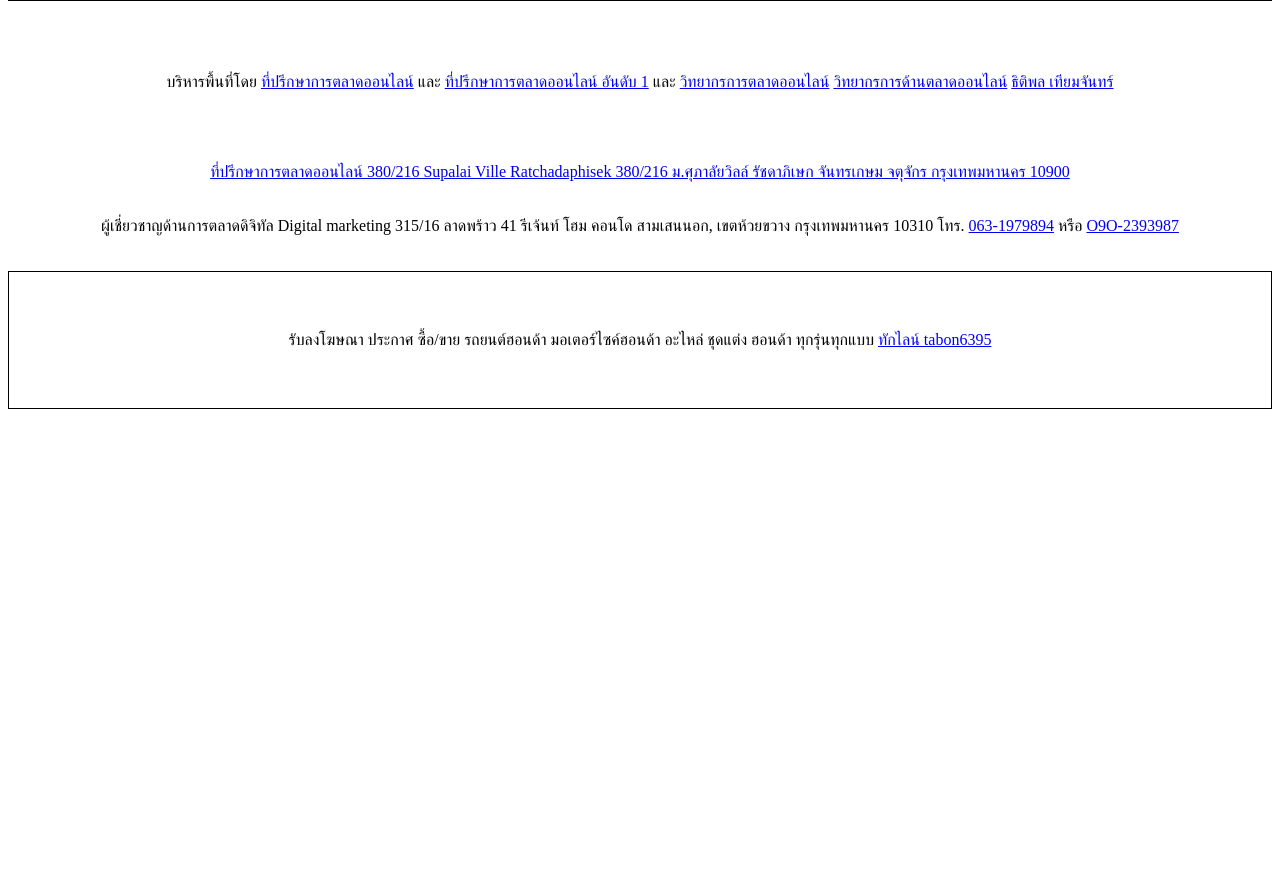
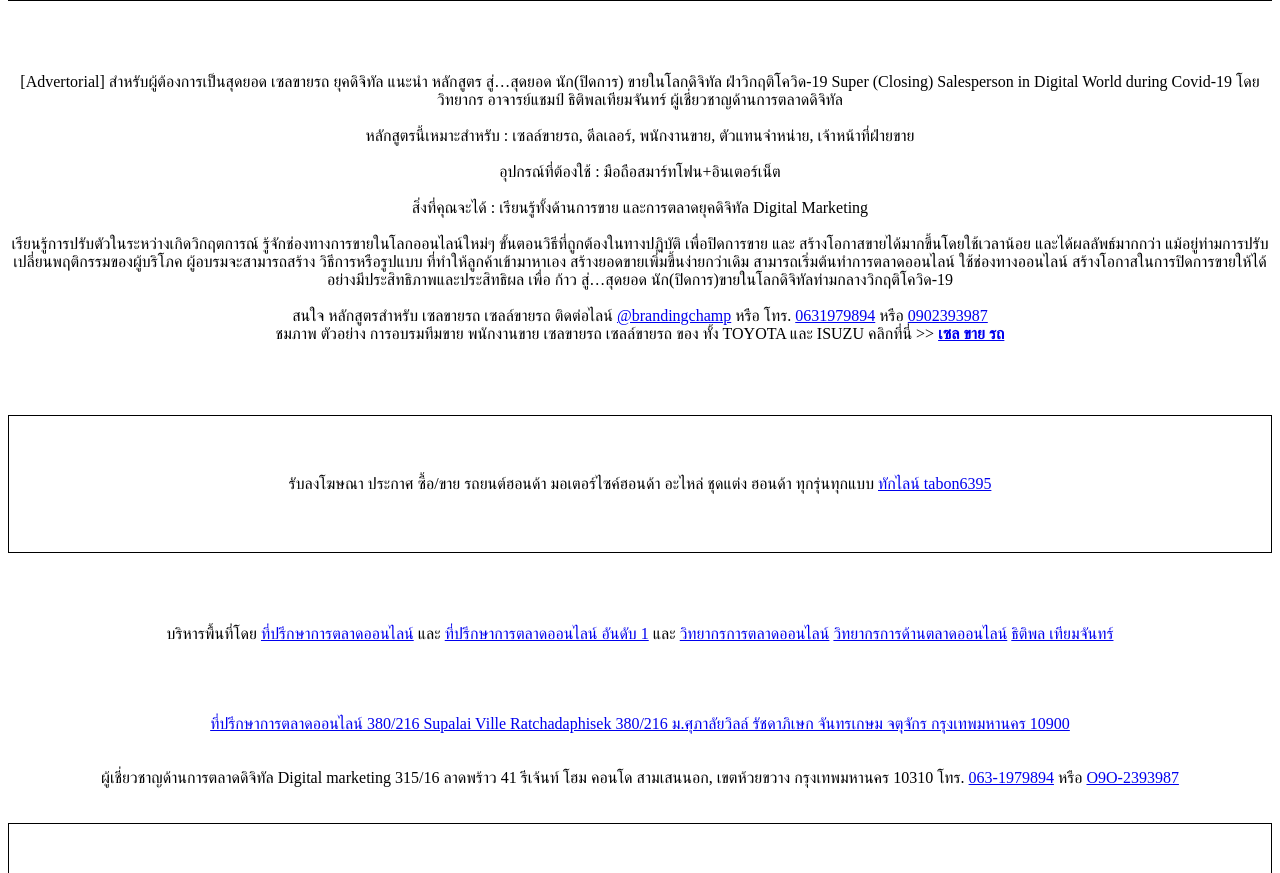
Before and after one commit to c2393987/master, a plain HTML site: page index.html in a window 1280 px wide. Shown: the part 2339-3212 px from the top of the page. Before the commit the page ends 2756 px from the top, so only its background shows below. Drawn offline with Linux system fonts and the light colour scheme.

Commit message:
Update index.html

```diff
--- a/index.html
+++ b/index.html
@@ -139,6 +139,28 @@ th, td {
 </table>
 
 <br/><br/><br/><br/>
+<center>[Advertorial] สำหรับผู้ต้องการเป็นสุดยอด เซลขายรถ ยุคดิจิทัล แนะนำ หลักสูตร สู่…สุดยอด นัก(ปิดการ) ขายในโลกดิจิทัล ฝ่าวิกฤติโควิด-19 Super (Closing) Salesperson in Digital World during Covid-19 โดย วิทยากร อาจารย์แชมป์ ธิติพลเทียมจันทร์ ผู้เชี่ยวชาญด้านการตลาดดิจิทัล</center><br/>
+<center>หลักสูตรนี้เหมาะสำหรับ : เซลล์ขายรถ, ดีลเลอร์, พนักงานขาย, ตัวแทนจําหน่าย, เจ้าหน้าที่ฝ่ายขาย</center><br/>
+<center>อุปกรณ์ที่ต้องใช้ : มือถือสมาร์ทโฟน+อินเตอร์เน็ต</center><br/>
+<center>สิ่งที่คุณจะได้ : เรียนรู้ทั้งด้านการขาย และการตลาดยุคดิจิทัล Digital Marketing</center><br/>
+<center>เรียนรู้การปรับตัวในระหว่างเกิดวิกฤตการณ์ รู้จักช่องทางการขายในโลกออนไลน์ใหม่ๆ
+ขั้นตอนวิธีที่ถูกต้องในทางปฏิบัติ เพื่อปิดการขาย และ สร้างโอกาสขายได้มากขึ้นโดยใช้เวลาน้อย และได้ผลลัพธ์มากกว่า แม้อยู่ท่ามการปรับเปลี่ยนพฤติกรรมของผู้บริโภค ผู้อบรมจะสามารถสร้าง วิธีการหรือรูปแบบ ที่ทำให้ลูกค้าเข้ามาหาเอง สร้างยอดขายเพิ่มขึ้นง่ายกว่าเดิม สามารถเริ่มต้นทำการตลาดออนไลน์ ใช้ช่องทางออนไลน์
+สร้างโอกาสในการปิดการขายให้ได้อย่างมีประสิทธิภาพและประสิทธิผล
+เพื่อ ก้าว สู่…สุดยอด นัก(ปิดการ)ขายในโลกดิจิทัลท่ามกลางวิกฤติโควิด-19</center><br/>
+	<center>สนใจ หลักสูตรสำหรับ เซลขายรถ เซลล์ขายรถ ติดต่อไลน์ <a href="http://line.me/ti/p/@brandingchamp">@brandingchamp</a> หรือ โทร. <a href="tel:0631979894">0631979894</a> หรือ <a href="tel:0902393987">0902393987</a></center>
+<center>ชมภาพ ตัวอย่าง การอบรมทีมขาย พนักงานขาย เซลขายรถ เซลล์ขายรถ ของ ทั้ง TOYOTA และ ISUZU คลิกที่นี่ >> <b><a href="https://www.brandingchamp.com/%e0%b9%80%e0%b8%8b%e0%b8%a5%e0%b8%82%e0%b8%b2%e0%b8%a2%e0%b8%a3%e0%b8%96-%e0%b9%80%e0%b8%8b%e0%b8%a5%e0%b8%a5%e0%b9%8c%e0%b8%82%e0%b8%b2%e0%b8%a2%e0%b8%a3%e0%b8%96/" alt="เซล ขาย รถ" title="เซล ขาย รถ" desc="เซล ขาย รถ" rel="dofollow" target="_blank">เซล ขาย รถ</a></b></center>
+<br/><br/>
+<br/><br/>
+<table>
+<tr>
+	<td><center>รับลงโฆษณา ประกาศ ซื้อ/ขาย รถยนต์ฮอนด้า มอเตอร์ไซค์ฮอนด้า อะไหล่ ชุดแต่ง ฮอนด้า ทุกรุ่นทุกแบบ <a href="http://line.me/ti/p/~tabon6395">ทักไลน์ tabon6395 </a></center></td>
+</tr>
+</table>
+
+
+
+
+	<br/><br/><br/><br/>
   <center>บริหารพื้นที่โดย <a href="https://www.brandingchamp.com/" alt="ที่ปรึกษาการตลาดออนไลน์" title="ที่ปรึกษาการตลาดออนไลน์" desc="ที่ปรึกษาการตลาดออนไลน์" rel="dofollow" target="_blank">ที่ปรึกษาการตลาดออนไลน์</a> และ
   <a href="https://xn--12ca1ddhqak6ecxc9b9ca7ebd0cw12anc0f.cc/" alt="ที่ปรึกษาการตลาดออนไลน์" title="ที่ปรึกษาการตลาดออนไลน์" desc="ที่ปรึกษาการตลาดออนไลน์" rel="dofollow" target="_blank">ที่ปรึกษาการตลาดออนไลน์ อันดับ 1</a>  และ
   <a href="https://www.brandingchamp.com/%E0%B8%A7%E0%B8%B4%E0%B8%97%E0%B8%A2%E0%B8%B2%E0%B8%81%E0%B8%A3%E0%B8%81%E0%B8%B2%E0%B8%A3%E0%B8%95%E0%B8%A5%E0%B8%B2%E0%B8%94-%E0%B8%AD%E0%B8%AD%E0%B8%99%E0%B9%84%E0%B8%A5%E0%B8%99%E0%B9%8C/" alt="วิทยากรการตลาดออนไลน์" title="วิทยากรการตลาดออนไลน์" desc="วิทยากรการตลาดออนไลน์" rel="dofollow" target="_blank">วิทยากรการตลาดออนไลน์</a>
```
